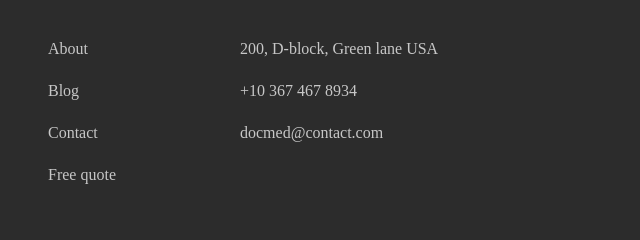
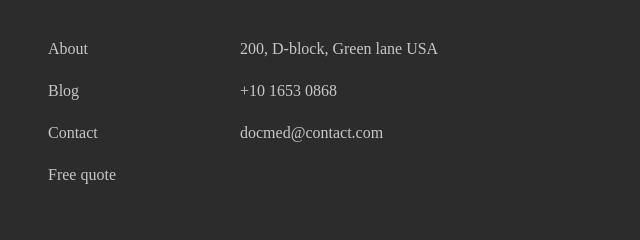
Before and after one commit to mo3tazzzzz/BUSICOL, a plain HTML site: page index.html in a window 1280 px wide. Shown: the part 5785-6025 px from the top of the page, 640-1280 px from the left. Drawn offline with Linux system fonts and the light colour scheme.

Commit message:
Update index.html

```diff
--- a/index.html
+++ b/index.html
@@ -375,7 +375,7 @@
                     </h3>
                     <ul>
                         <li>200, D-block, Green lane USA</li>
-                        <li>+10 367 467 8934</li>
+                        <li>+10 1653 0868</li>
                         <li><a href="">docmed@contact.com</a></li>
                     </ul>
                 </div>
```
